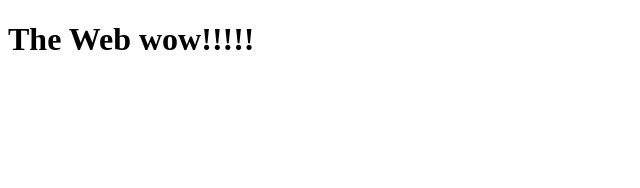
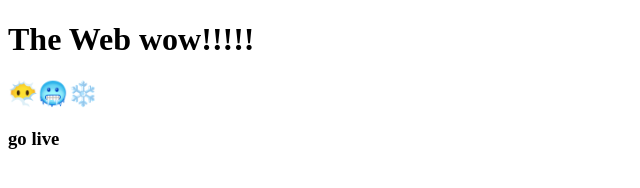
Before and after one commit to rilevenhagen/the-web-site, a plain HTML site: page index.html in a window 1280 px wide. Shown: the whole page, without its empty margins (0-640 px from the left). Drawn offline with Linux system fonts and the light colour scheme.

```diff
--- a/index.html
+++ b/index.html
@@ -8,5 +8,6 @@
 </head>
 <body>
     <h1>The Web wow!!!!!</h1>
+    <h2>😶‍🌫️🥶❄️</h2>
+    <h3>go live</h3>
 </body>
-</html>
```
